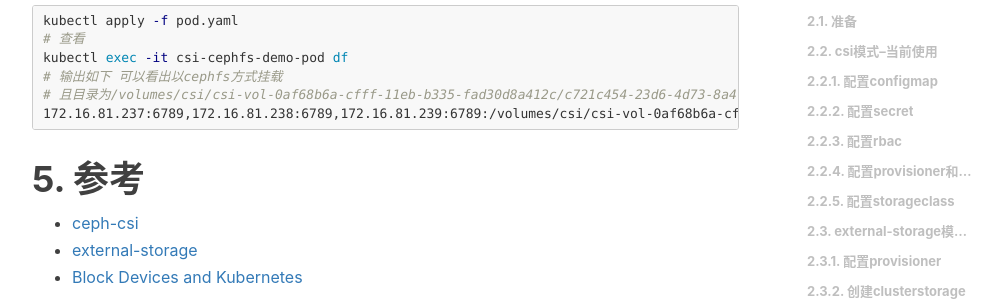
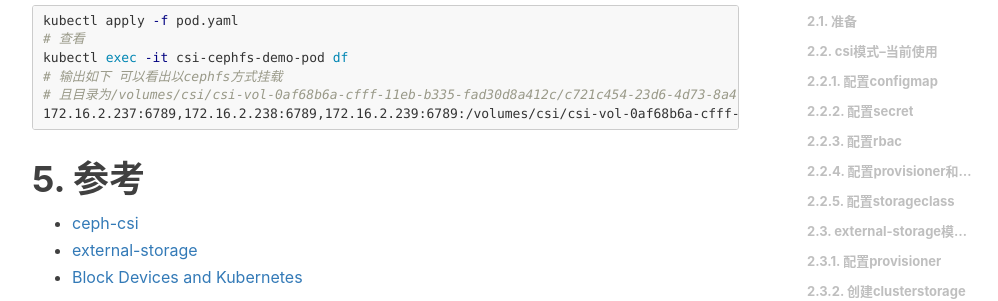
Before and after one commit to elrondwong/elrond.wang, a Jekyll site: the page built from _posts/2021-06-19-Kubernetes集成Ceph.md, in a window 1280 px wide and 900 px high, scrolled down 13588 px. Shown: the part 154-455 px from the top of the window, without its empty margins (233-1231 px from the left). Built offline with Jekyll 4.4.1, drawn with Linux system fonts in a browser that asks for light colours; comment, search, counter and statistics services are not loaded; some of the changed text lies outside the part shown.

Commit message:
docs: 更改ip信息

````diff
--- a/_posts/2021-06-19-Kubernetes集成Ceph.md
+++ b/_posts/2021-06-19-Kubernetes集成Ceph.md
@@ -98,7 +98,7 @@ ceph -s
 ```bash
 ceph mon stat
 # 输出如下
-e2: 3 mons at {ceph01=[v2:172.16.81.237:3300/0,v1:172.16.81.237:6789/0],ceph02=[v2:172.16.81.238:3300/0,v1:172.16.81.238:6789/0],ceph03=[v2:172.16.81.239:3300/0,v1:172.16.81.239:6789/0]}, election epoch 10, leader 0 ceph01, quorum 0,1,2 ceph01,ceph02,ceph03
+e2: 3 mons at {ceph01=[v2:172.16.2.237:3300/0,v1:172.16.2.237:6789/0],ceph02=[v2:172.16.2.238:3300/0,v1:172.16.2.238:6789/0],ceph03=[v2:172.16.2.239:3300/0,v1:172.16.2.239:6789/0]}, election epoch 10, leader 0 ceph01, quorum 0,1,2 ceph01,ceph02,ceph03
 ```
 
 - 每个客户端安装`ceph-common`
@@ -127,9 +127,9 @@ data:
       {
         "clusterID": "8cfb6405-d75e-466a-8abf-51ba0480d783",
         "monitors": [
-          "172.16.81.237:6789",
-          "172.16.81.238:6789",
-          "172.16.81.239:6789"
+          "172.16.2.237:6789",
+          "172.16.2.238:6789",
+          "172.16.2.239:6789"
         ]
       }
     ]
@@ -300,7 +300,7 @@ metadata:
   name: rbd
 provisioner: kubernetes.io/rbd
 parameters:
-  monitors: 172.16.81.237:6789,172.16.81.238:6789,172.16.81.239:6789
+  monitors: 172.16.2.237:6789,172.16.2.238:6789,172.16.2.239:6789
   adminId: admin
   adminSecretName: ceph-secret
   adminSecretNamespace: kube-system
@@ -471,7 +471,7 @@ ceph auth get client.admin
 ```bash
 ceph mon stat
 # 输出如下
-e2: 3 mons at {ceph01=[v2:172.16.81.237:3300/0,v1:172.16.81.237:6789/0],ceph02=[v2:172.16.81.238:3300/0,v1:172.16.81.238:6789/0],ceph03=[v2:172.16.81.239:3300/0,v1:172.16.81.239:6789/0]}, election epoch 10, leader 0 ceph01, quorum 0,1,2 ceph01,ceph02,ceph03
+e2: 3 mons at {ceph01=[v2:172.16.2.237:3300/0,v1:172.16.2.237:6789/0],ceph02=[v2:172.16.2.238:3300/0,v1:172.16.2.238:6789/0],ceph03=[v2:172.16.2.239:3300/0,v1:172.16.2.239:6789/0]}, election epoch 10, leader 0 ceph01, quorum 0,1,2 ceph01,ceph02,ceph03
 ```
 
 ## 4.2. 部署ceph-csi-cephfs
@@ -506,9 +506,9 @@ data:
       {
         "clusterID": "8cfb6405-d75e-466a-8abf-51ba0480d783",
         "monitors": [
-          "172.16.81.237:6789",
-          "172.16.81.238:6789",
-          "172.16.81.239:6789"
+          "172.16.2.237:6789",
+          "172.16.2.238:6789",
+          "172.16.2.239:6789"
         ]
       }
     ]
@@ -656,7 +656,7 @@ kubectl apply -f pod.yaml
 kubectl exec -it csi-cephfs-demo-pod df
 # 输出如下 可以看出以cephfs方式挂载
 # 且目录为/volumes/csi/csi-vol-0af68b6a-cfff-11eb-b335-fad30d8a412c/c721c454-23d6-4d73-8a4f-6d051e322487
-172.16.81.237:6789,172.16.81.238:6789,172.16.81.239:6789:/volumes/csi/csi-vol-0af68b6a-cfff-11eb-b335-fad30d8a412c/c721c454-23d6-4d73-8a4f-6d051e322487   1048576       0   1048576   0% /var/lib/www
+172.16.2.237:6789,172.16.2.238:6789,172.16.2.239:6789:/volumes/csi/csi-vol-0af68b6a-cfff-11eb-b335-fad30d8a412c/c721c454-23d6-4d73-8a4f-6d051e322487   1048576       0   1048576   0% /var/lib/www
 ```
 
 
````
Also changed, not shown: _posts/2021-06-26-nfs-ganesha导出cephfs为nfs.md (+2 -2 lines).
